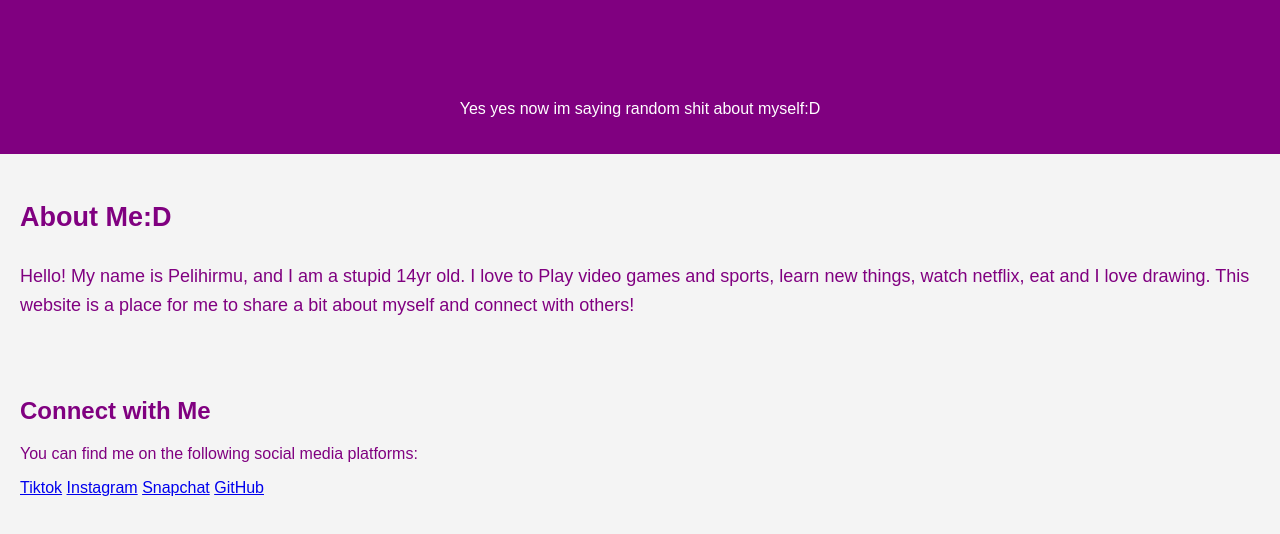
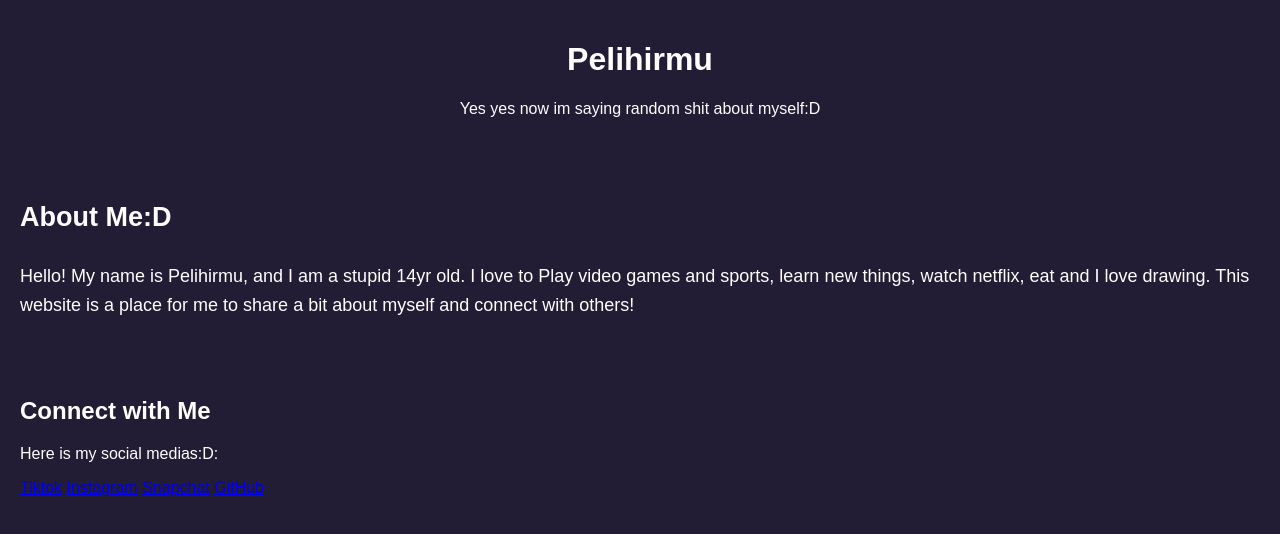
Before and after one commit to Pelihirmu11/pelihirmu11.github.io, a plain HTML site: page index.html in a window 1280 px wide. Drawn offline with Linux system fonts and the light colour scheme.

Commit message:
Update index.html

```diff
--- a/index.html
+++ b/index.html
@@ -4,17 +4,17 @@
     <meta charset="UTF-8">
     <meta name="viewport" content="width=device-width, initial-scale=1.0">
     <meta name="description" content="Welcome to my personal website!">
-    <title>Pelihirmu- About Me</title>
+    <title>Pelihirmu About Me</title>
     <style>
         body {
             font-family: Arial, sans-serif;
             margin: 0;
             padding: 0;
-            background-color: #f4f4f4;
-            color: #800080;
+            background-color: #221C35;
+            color: #ffffff;
         }
         header {
-            background-color: #800080;
+            background-color: #221C35;
             color: white;
             text-align: center;
             padding: 20px;
@@ -23,7 +23,7 @@
             padding: 20px;
         }
         h1, h2 {
-            color: #800080;
+            color: #ffffff;
         }
         .about-me {
             font-size: 18px;
@@ -33,13 +33,13 @@
             display: inline-block;
             margin: 10px;
             text-decoration: none;
-            color: #fff;
-            background-color: #800080;
+            color: #221C35;
+            background-color: #ffffff;
             padding: 10px 20px;
             border-radius: 5px;
         }
         .social-media a:hover {
-            background-color: #800080;
+            background-color: #000000;
         }
     </style>
 </head>
@@ -57,7 +57,7 @@
 
     <section class="social-medias">
         <h2>Connect with Me</h2>
-        <p>You can find me on the following social media platforms:</p>
+        <p>Here is my social medias:D:</p>
         <a href="https://www.tiktok.com/pelihirmu22" target="_blank">Tiktok</a>
         <a href="https://www.instagram.com/pelihirmuu" target="_blank">Instagram</a>
         <a href="https://www.snapchat.com/pelihirmu22" target="_blank">Snapchat</a>
```
